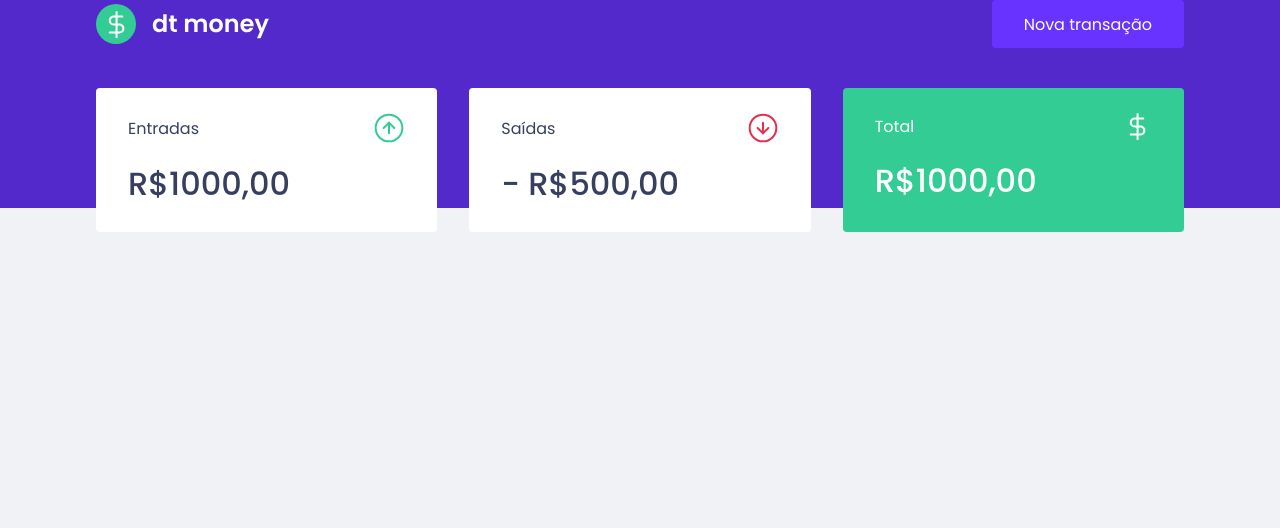
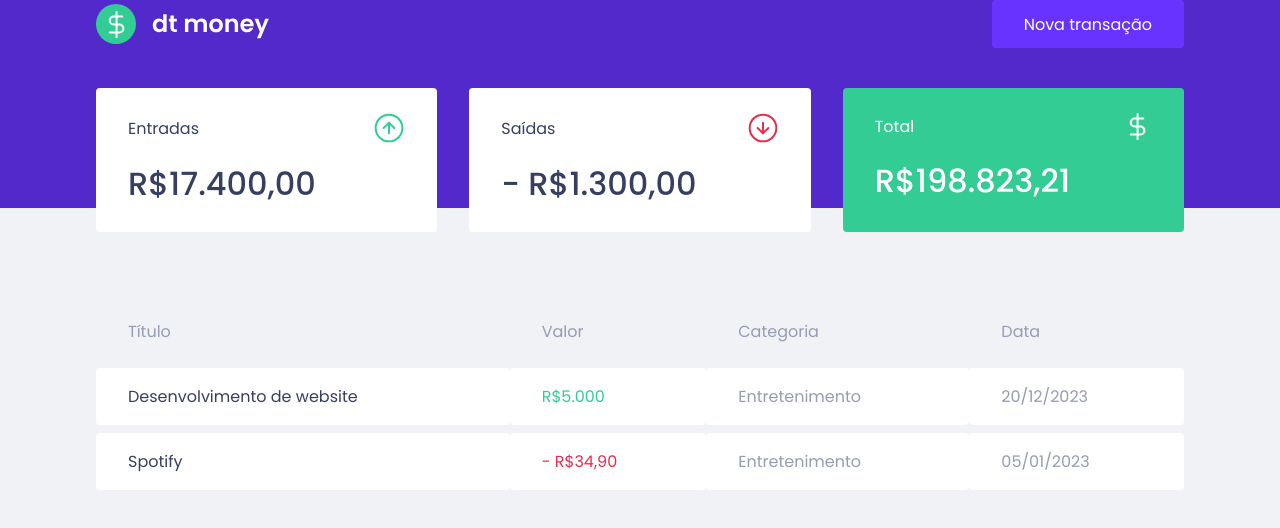
Before and after one commit to gabrielb-ss/dtmoney, a React (Create React App) app: page / in a window 1280 px wide. Shown: the top 528 px of the page. Built offline with nearby package versions, Linux system fonts and the light colour scheme.

Commit message:
feat: add component 'TransactionsTable'

```diff
--- a/src/components/Dashboard/index.tsx
+++ b/src/components/Dashboard/index.tsx
@@ -1,10 +1,12 @@
 import { Summary } from "../Summary";
+import { TransactionsTable } from "../TransactionsTable";
 import { Container } from "./styles";
 
 export function Dashboard () {
     return (
         <Container>
             <Summary />
+            <TransactionsTable />
         </Container>
     );
 }
--- a/src/components/Summary/index.tsx
+++ b/src/components/Summary/index.tsx
@@ -12,21 +12,21 @@ export function Summary () {
                     <p>Entradas</p>
                     <img src={incomeImg} alt="Entradas"/>
                 </header>
-                <strong>R$1000,00</strong>
+                <strong>R$17.400,00</strong>
             </div>
             <div>
                 <header>
                     <p>Saídas</p>
                     <img src={outcomeImg} alt="Saídas"/>
                 </header>
-                <strong>- R$500,00</strong>
+                <strong>- R$1.300,00</strong>
             </div>
             <div className="highlight-background">
                 <header>
                     <p>Total</p>
                     <img src={totalImg} alt="Total"/>
                 </header>
-                <strong>R$1000,00</strong>
+                <strong>R$198.823,21</strong>
             </div>
         </Container>
     );
--- /dev/null
+++ b/src/components/TransactionsTable/index.tsx
@@ -0,0 +1,34 @@
+import { Container } from "./styles";
+
+export function TransactionsTable () {
+   return(
+        <Container>
+            <table>
+                <thead>
+                    <tr>
+                        <th>Título</th>
+                        <th>Valor</th>
+                        <th>Categoria</th>
+                        <th>Data</th>
+                    </tr>
+                </thead>
+
+                <tbody>
+                    <tr>
+                        <td>Desenvolvimento de website</td>
+                        <td className="deposit">R$5.000</td>
+                        <td>Entretenimento</td>
+                        <td>20/12/2023</td>
+                    </tr>
+                    <tr>
+                        <td>Spotify</td>
+                        <td className="withdraw">- R$34,90</td>
+                        <td>Entretenimento</td>
+                        <td>05/01/2023</td>
+                    </tr>
+                </tbody>
+            </table>
+        </Container>
+   );
+
+}
--- /dev/null
+++ b/src/components/TransactionsTable/styles.ts
@@ -0,0 +1,39 @@
+import styled from "styled-components";
+
+export const Container = styled.div`
+    margin-top: 4rem;
+
+    table {
+        width: 100%;
+        border-spacing: 0 0.5rem;
+
+        th {
+            color: var(--text-body);
+            font-weight: 400;
+            padding: 1rem 2rem;
+            text-align: left;
+            line-height: 1.5rem;
+        }
+
+        td {
+              padding: 1rem 2rem;
+              border: 0;
+              background: var(--shape);
+              color: var(--text-body);
+              border-radius: 0.25rem;
+
+              &:first-Child {
+                color: var(--text-title);
+              }
+
+              &.deposit {
+                color: var(--green);
+              }
+
+              &.withdraw {
+                color: var(--red);
+              }
+        }
+
+    }
+`;
```
